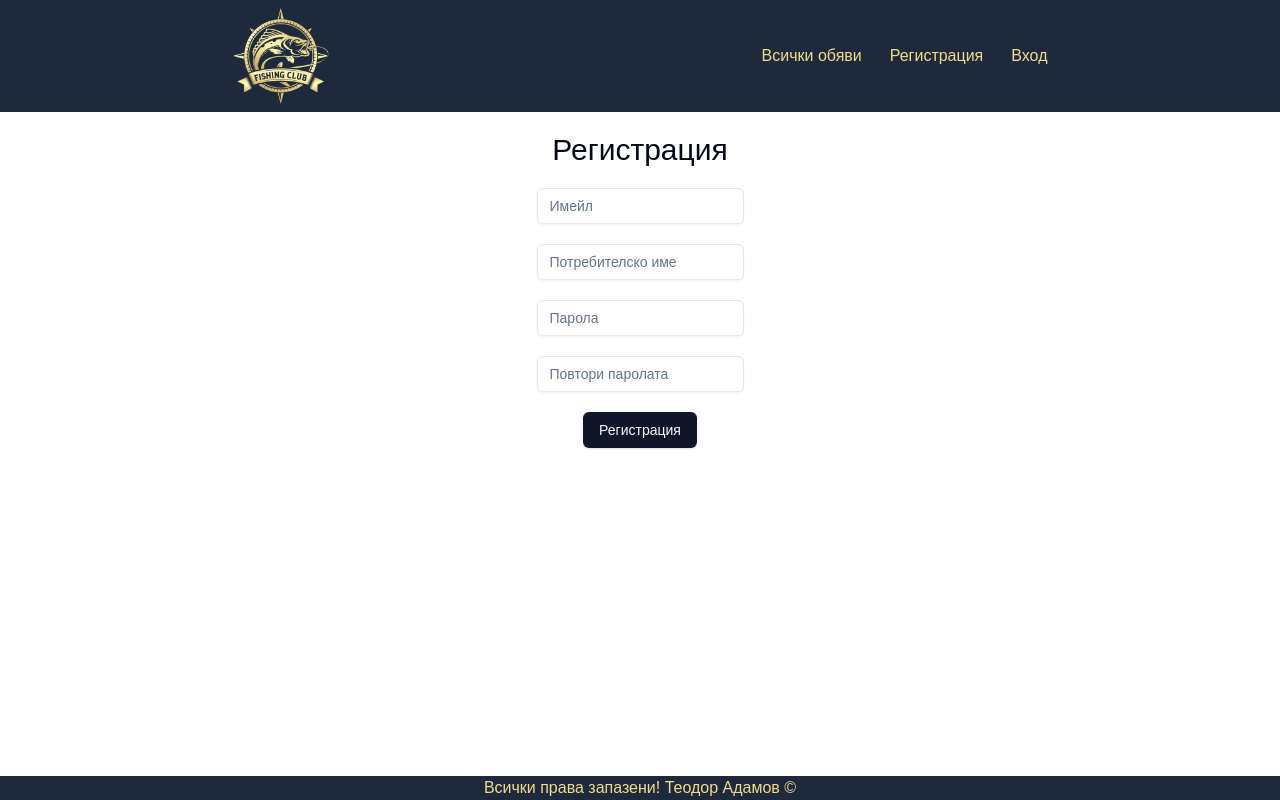
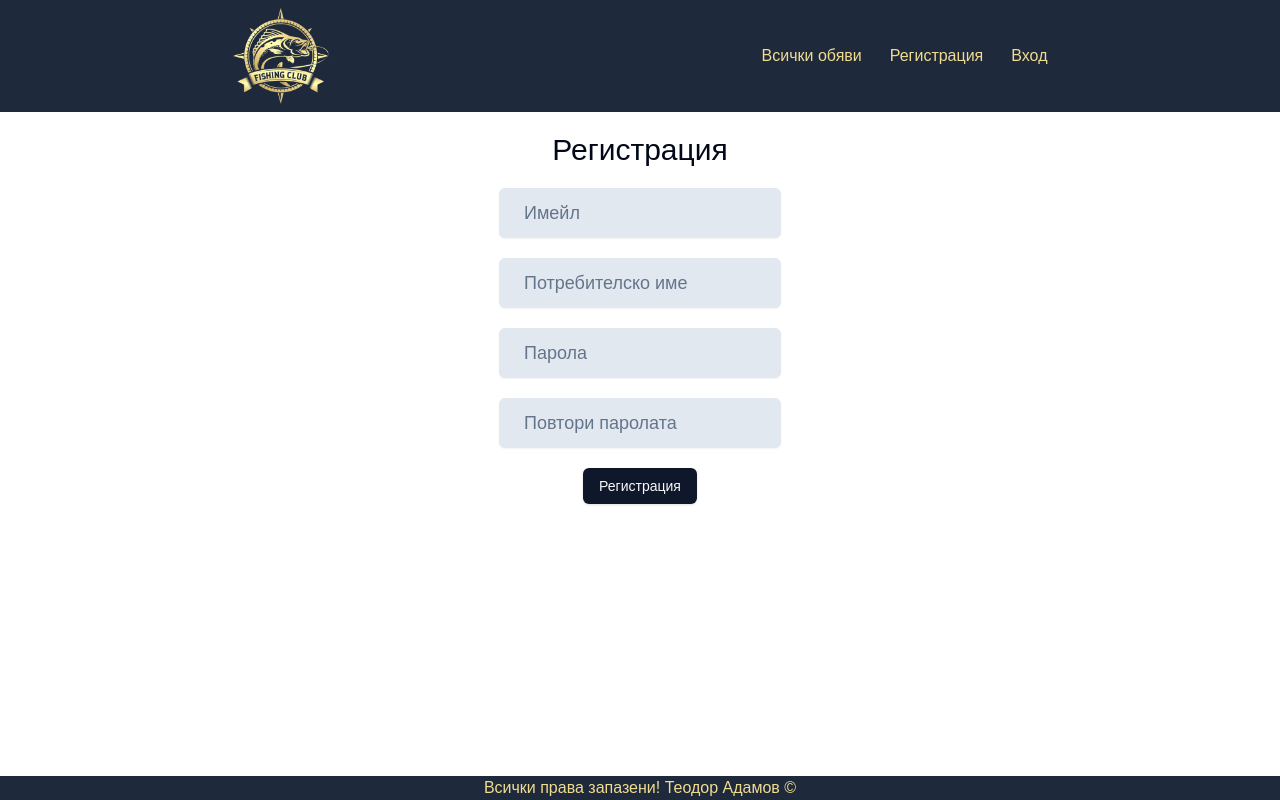
Before and after one commit to TeodorAdamov/React-Softuni, a React (Vite) app: page /register in a window 1280 px wide. Built offline with nearby package versions, Linux system fonts and the light colour scheme; no server answers.

Commit message:
additional props for the input component

```diff
--- a/src/components/common/FormInput.tsx
+++ b/src/components/common/FormInput.tsx
@@ -1,3 +1,4 @@
+import { cn } from '@/lib/utils';
 import { FormControl, FormField, FormItem, FormMessage, } from '@/ui/form';
 import { Input } from '@/ui/input';
 
@@ -6,11 +7,16 @@ import { useFormContext } from 'react-hook-form';
 type FormInputProps = {
     name: string,
     type: string,
-    placeholder: string,
+    placeholder?: string,
+    className?: string,
+    disabled?: boolean
+    value?: string
 }
 
-const FormInput = ({ name, type, placeholder }: FormInputProps) => {
+const FormInput = ({ name, type, placeholder, className, disabled, value }: FormInputProps) => {
     const { control } = useFormContext()
+
+
     return (
         <FormField
             control={control}
@@ -18,7 +24,14 @@ const FormInput = ({ name, type, placeholder }: FormInputProps) => {
             render={({ field }) => (
                 <FormItem>
                     <FormControl>
-                        <Input {...field} name={name} type={type} placeholder={placeholder} />
+                        <Input
+                            {...field}
+                            name={name}
+                            type={type}
+                            placeholder={placeholder}
+                            disabled={disabled}
+                            value={value}
+                            className={cn('p-6 text-lg bg-slate-200', className)} />
                     </FormControl>
                     <FormMessage />
                 </FormItem>
```
